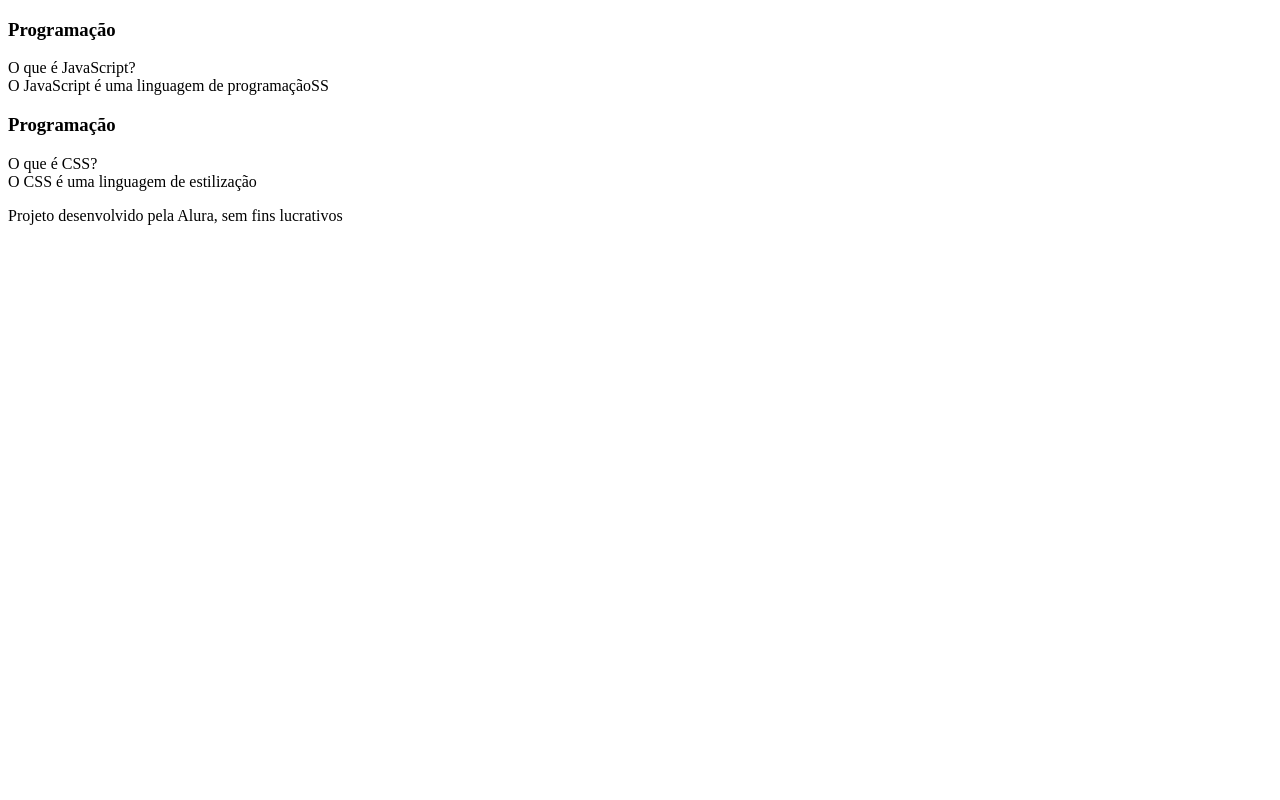
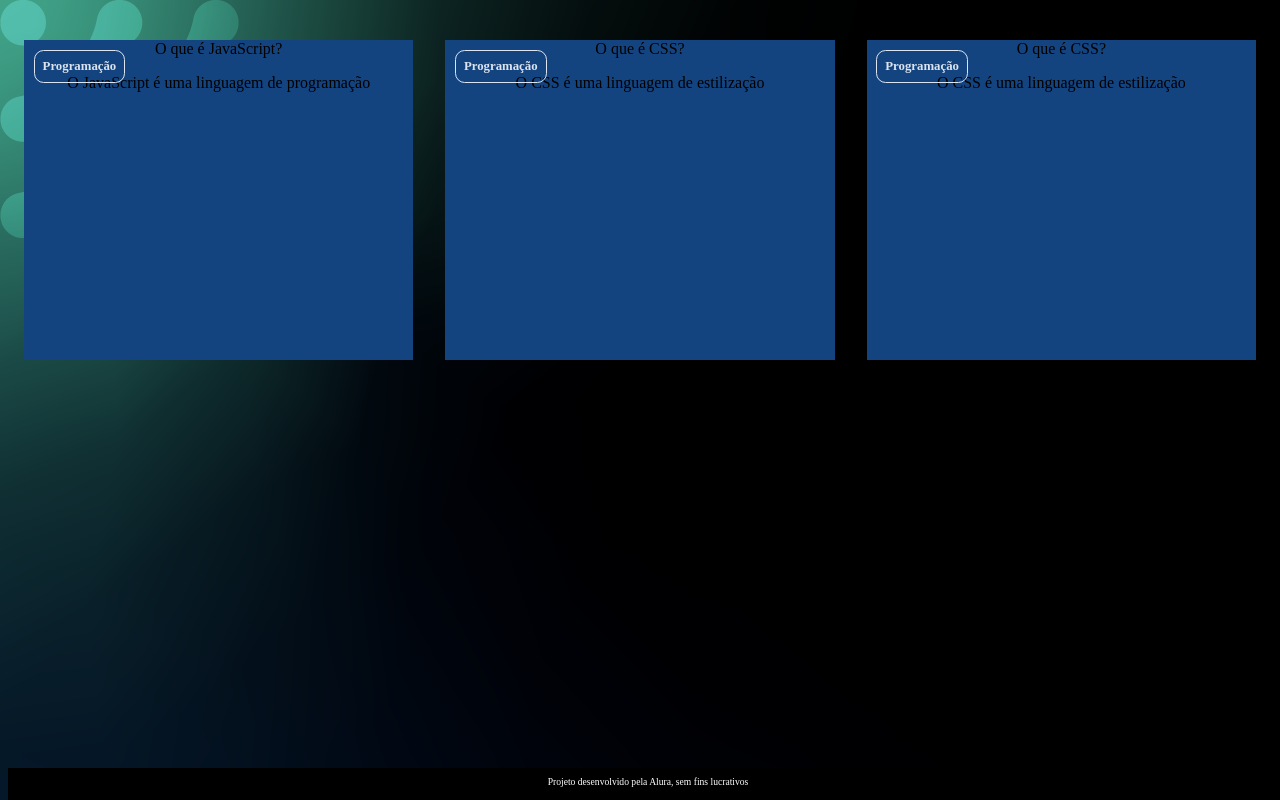
Before and after one commit to milakli/camila3tri, a plain HTML site: page index.html in a window 1280 px wide. Drawn offline with Linux system fonts and the light colour scheme.

Commit message:
Add files via upload

```diff
--- /dev/null
+++ b/assets/style.css
@@ -0,0 +1,61 @@
+:root {
+    --text-color: #DBE4EF;
+    --card-front-color: #144480;
+    --card-back-color: #00F4BF;
+}
+
+body {
+    background: url('img/bg-desktop.webp');
+
+    font-family: Bai Jamjuree;
+}
+
+#container {
+    display: flex;
+}
+
+.cartao {
+    margin: 1rem 1rem;
+
+    height: 20rem;
+    flex-grow: 1;
+    flex-basis: calc(33% - 6rem);
+}
+
+.cartao__conteudo {
+    background-color: var(--card-front-color);
+    text-align: center;
+     /* background-color: aquamarine; */
+    height: 100%;
+}
+
+.cartao__conteudo h3 {
+    color: var(--text-color);
+    border: 1px solid var(--text-color);
+    text-align: left;
+    padding: 0.5rem;
+    position: absolute;
+    margin: 0.6rem;
+    border-radius: 0.6rem;
+    font-size: 1vw;
+}
+
+
+
+
+
+
+footer {
+    background-color: black;
+    color:white;
+    position: fixed;
+    bottom: 0;
+    width: 100%;
+    height: 2rem;
+}
+
+footer p {
+    text-align: center;
+    font-size: 0.6rem;
+    margin-top: 0.5rem;
+}
--- a/index.html
+++ b/index.html
@@ -3,6 +3,7 @@
 <head>
     <meta charset="UTF-8">
     <meta name="viewport" content="width=device-width, inidital-scale=1.0">
+    <link rel="stylesheet" href="assets/style.css">
     <title>Flashcard</title>
 </head>
 <body>
@@ -12,10 +13,10 @@
             <div class="cartao__conteudo">
                 <h3>Programação</h3>
                 <div class="cartao__conteudo__pergunta">
-                    O que é JavaScript?
+                  <p> O que é JavaScript? </p>
                 </div>
                 <div class="cartao__conteudo__resposta">
-                    O JavaScript é uma linguagem de programaçãoSS
+                    <p>O JavaScript é uma linguagem de programação</p>
                 </div>
             </div>
         </article>
@@ -23,13 +24,25 @@
             <div class="cartao__conteudo">
                 <h3>Programação</h3>
                 <div class="cartao__conteudo__pergunta">
-                    O que é CSS?
+                    <p>O que é CSS?</p>
                 </div>
                 <div class="cartao__conteudo__resposta">
-                    O CSS é uma linguagem de estilização
+                    <p>O CSS é uma linguagem de estilização</p>
                 </div>
             </div>
         </article>
+    </article>
+    <article class="cartao">
+        <div class="cartao__conteudo">
+            <h3>Programação</h3>
+            <div class="cartao__conteudo__pergunta">
+                <p>O que é CSS?</p>
+            </div>
+            <div class="cartao__conteudo__resposta">
+                <p>O CSS é uma linguagem de estilização</p>
+            </div>
+        </div>
+    </article>
     </section>
     <main>
         <footer>
--- /dev/null
+++ b/style.css
@@ -0,0 +1,61 @@
+:root {
+    --text-color: #DBE4EF;
+    --card-front-color: #144480;
+    --card-back-color: #00F4BF;
+}
+
+body {
+    background: url('img/bg-desktop.webp');
+
+    font-family: Bai Jamjuree;
+}
+
+#container {
+    display: flex;
+}
+
+.cartao {
+    margin: 1rem 1rem;
+
+    height: 20rem;
+    flex-grow: 1;
+    flex-basis: calc(33% - 6rem);
+}
+
+.cartao__conteudo {
+    background-color: var(--card-front-color);
+    text-align: center;
+     /* background-color: aquamarine; */
+    height: 100%;
+}
+
+.cartao__conteudo h3 {
+    color: var(--text-color);
+    border: 1px solid var(--text-color);
+    text-align: left;
+    padding: 0.5rem;
+    position: absolute;
+    margin: 0.6rem;
+    border-radius: 0.6rem;
+    font-size: 1vw;
+}
+
+
+
+
+
+
+footer {
+    background-color: black;
+    color:white;
+    position: fixed;
+    bottom: 0;
+    width: 100%;
+    height: 2rem;
+}
+
+footer p {
+    text-align: center;
+    font-size: 0.6rem;
+    margin-top: 0.5rem;
+}
```
Also changed, not shown: assets/img/bg-desktop.webp (added), assets/img/bg-mobile.webp (added), assets/img/bg-tablet.webp (added), img/bg-desktop.webp (added), img/bg-mobile.webp (added), img/bg-tablet.webp (added), 2 other files.
